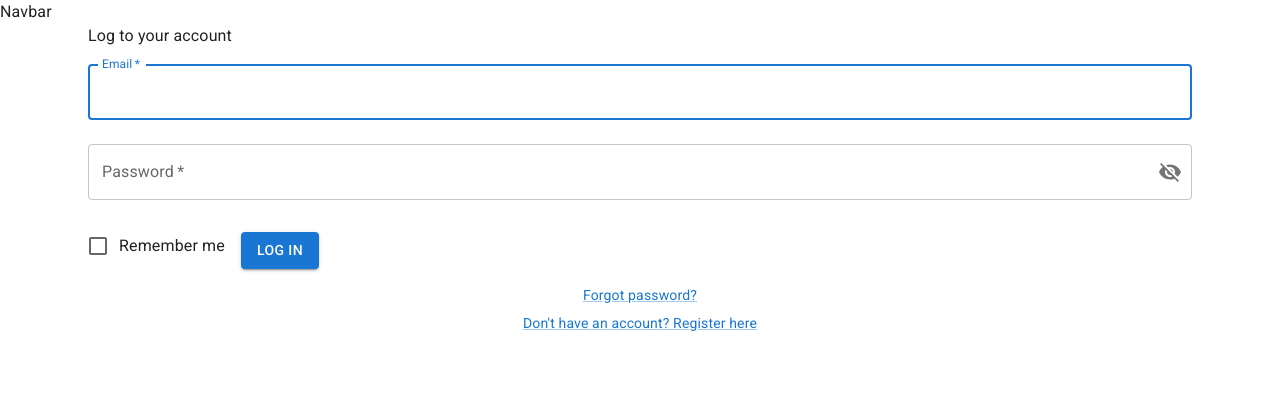
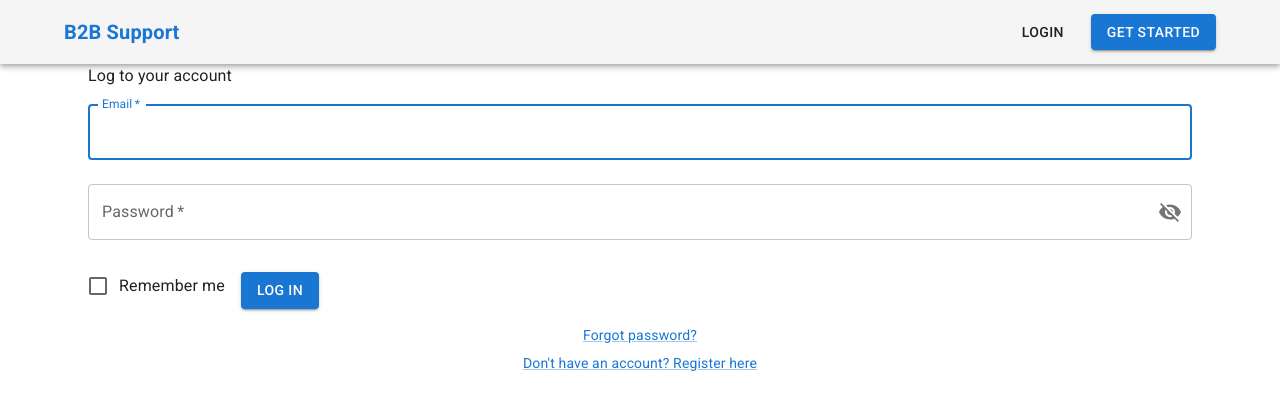
Before and after one commit to AlicjaSzot/Authentication-System---Backend-Service, a React (Create React App) app in the folder frontend/: page /login in a window 1280 px wide. Shown: the top 410 px of the page. Built offline with nearby package versions, Linux system fonts and the light colour scheme.

Commit message:
Create simple Navbar - without logic

```diff
--- a/frontend/src/components/Navbar.tsx
+++ b/frontend/src/components/Navbar.tsx
@@ -1,7 +1,76 @@
-import React from "react";
+import {
+  AppBar,
+  Box,
+  Button,
+  Container,
+  Toolbar,
+  Typography,
+} from "@mui/material";
+import { Link as RouterLink, useNavigate } from "react-router-dom";
 
 const Navbar = () => {
-  return <div>Navbar</div>;
+  const navigate = useNavigate();
+
+  //------DO ZMIANY-------
+  const isLoggedIn = true;
+
+  const handleLogout = () => {
+    console.log("Logout clicked");
+    navigate("/login");
+  };
+
+  return (
+    <AppBar position="static" color="default">
+      <Container maxWidth="lg">
+        <Toolbar disableGutters>
+          {/*LOGO*/}
+          <Typography
+            variant="h6"
+            component={RouterLink}
+            to="/"
+            sx={{
+              flexGrow: 1,
+              textDecoration: "none",
+              color: "primary.main",
+              fontWeight: "bold",
+            }}
+          >
+            B2B Support
+          </Typography>
+          <Box sx={{ display: "flex", alignItems: "center", gap: 2 }}>
+            {isLoggedIn ? (
+              <>
+                <Button component={RouterLink} to="/login" color="inherit">
+                  Login
+                </Button>
+                <Button
+                  component={RouterLink}
+                  to="/register"
+                  variant="contained"
+                  color="primary"
+                >
+                  Get Started
+                </Button>
+              </>
+            ) : (
+              <>
+                <Button component={RouterLink} to="/dashboard" color="inherit">
+                  Dashboard
+                </Button>
+                <Button
+                  onClick={handleLogout}
+                  variant="outlined"
+                  color="primary"
+                >
+                  Logout
+                </Button>
+              </>
+            )}
+          </Box>
+        </Toolbar>
+      </Container>
+    </AppBar>
+  );
 };
 
 export default Navbar;
```
